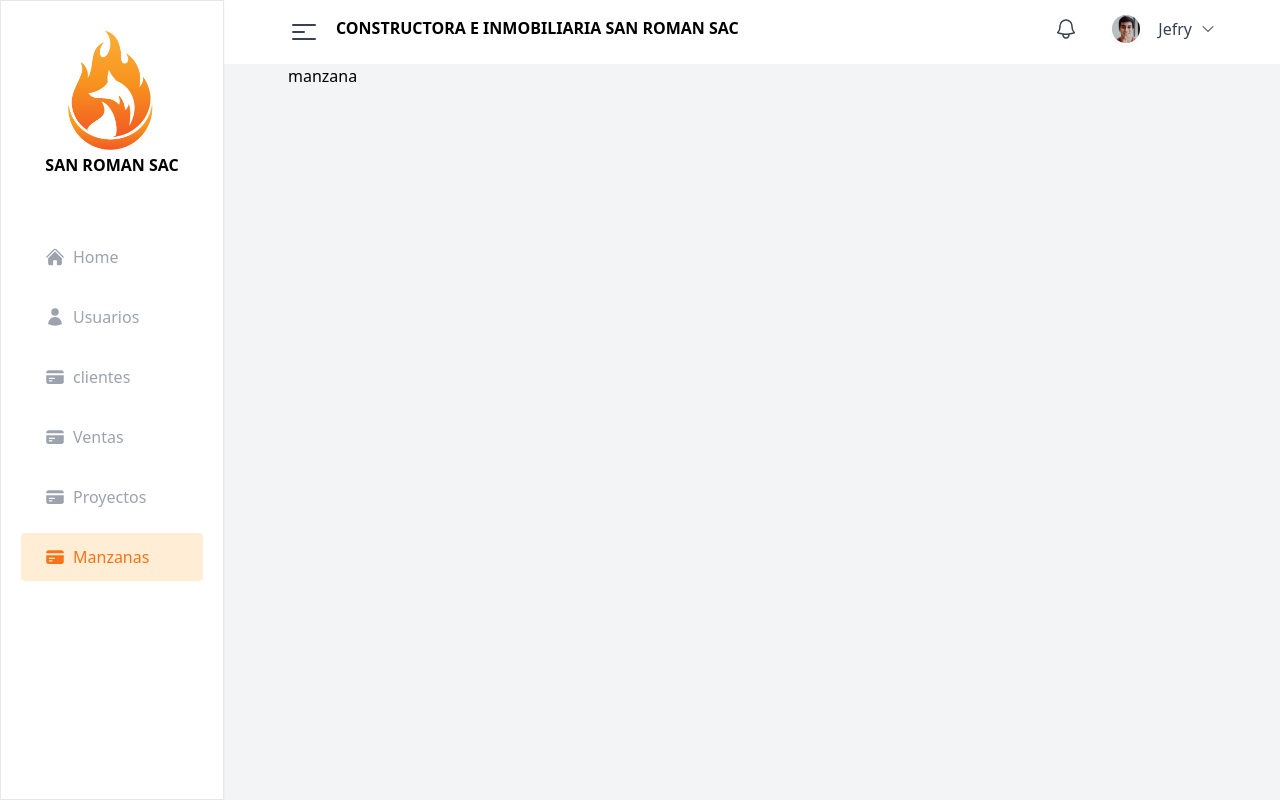
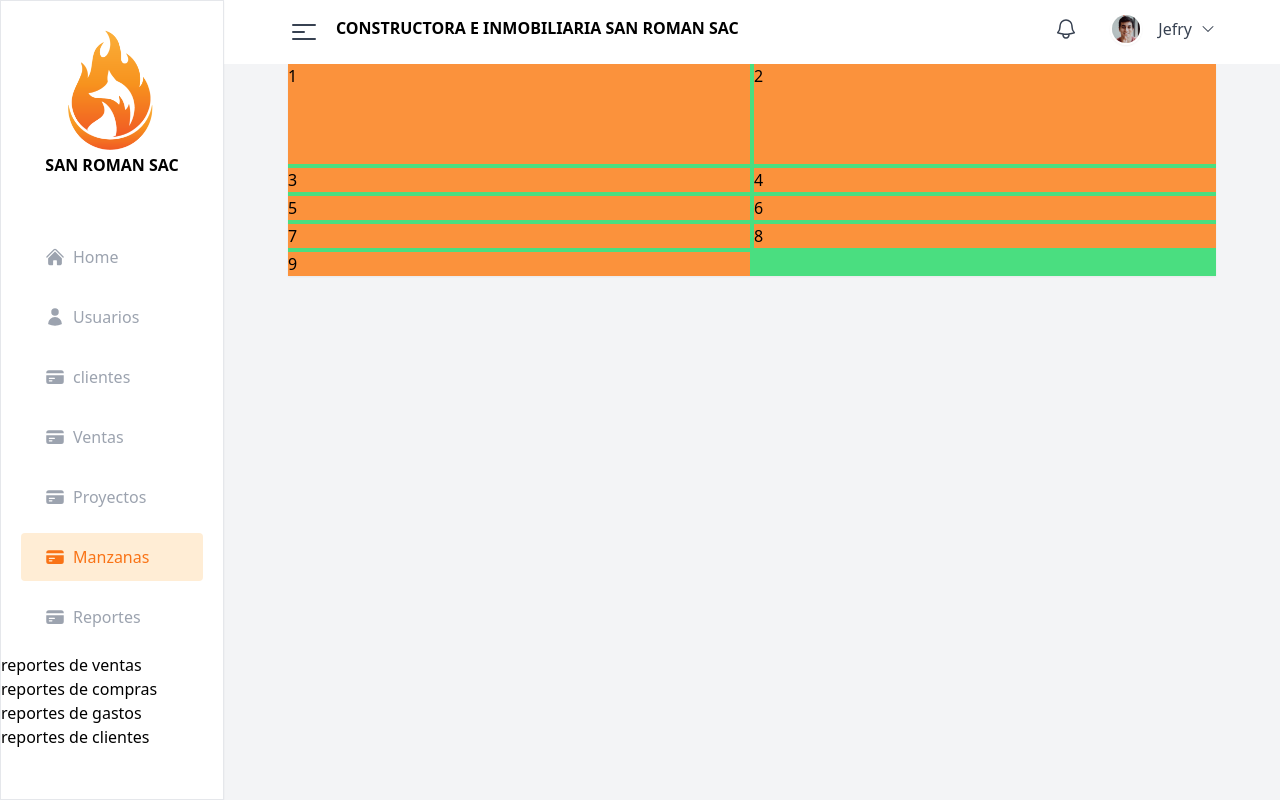
Before and after one commit to jefrydep/san_roman_app_front, a Next.js app: page /manzana in a window 1280 px wide. Built offline with nearby package versions, Linux system fonts and the light colour scheme.

Commit message:
adding more changes

```diff
--- a/components/SideBar.tsx
+++ b/components/SideBar.tsx
@@ -3,7 +3,7 @@ import Link from "next/link";
 import { HomeIcon, CreditCardIcon, UserIcon } from "@heroicons/react/24/solid";
 import { useRouter } from "next/router";
 
-const SideBar = forwardRef(({ showNav }:any, ref:any) => {
+const SideBar = forwardRef(({ showNav }: any, ref: any) => {
   const router = useRouter();
 
   return (
@@ -30,7 +30,6 @@ const SideBar = forwardRef(({ showNav }:any, ref:any) => {
           >
             <div className="mr-2">
               <HomeIcon className="h-5 w-5" />
-
             </div>
             <div>
               <p>Home</p>
@@ -79,7 +78,6 @@ const SideBar = forwardRef(({ showNav }:any, ref:any) => {
           >
             <div className="mr-2">
               <CreditCardIcon className="h-5 w-5" />
-
             </div>
             <div>
               <p>Ventas</p>
@@ -96,7 +94,6 @@ const SideBar = forwardRef(({ showNav }:any, ref:any) => {
           >
             <div className="mr-2">
               <CreditCardIcon className="h-5 w-5" />
-
             </div>
             <div>
               <p>Proyectos</p>
@@ -113,13 +110,36 @@ const SideBar = forwardRef(({ showNav }:any, ref:any) => {
           >
             <div className="mr-2">
               <CreditCardIcon className="h-5 w-5" />
-
             </div>
             <div>
               <p>Manzanas</p>
             </div>
           </div>
         </Link>
+        <div>
+          <Link href="/reportes">
+            <div
+              className={`pl-6 py-3 mx-5 rounded text-center cursor-pointer mb-3 flex items-center transition-colors ${
+                router.pathname == "/reportes"
+                  ? "bg-orange-100 text-orange-500"
+                  : "text-gray-400 hover:bg-orange-100 hover:text-orange-500"
+              }`}
+            >
+              <div className="mr-2">
+                <CreditCardIcon className="h-5 w-5" />
+              </div>
+              <div>
+                <p>Reportes</p>
+              </div>
+            </div>
+          </Link>
+          <div className="grid">
+            <div>reportes de ventas</div>
+            <div>reportes de compras</div>
+            <div>reportes de gastos</div>
+            <div>reportes de clientes</div>
+          </div>
+        </div>
       </div>
     </div>
   );
--- a/pages/clientes.tsx
+++ b/pages/clientes.tsx
@@ -1,6 +1,7 @@
-import React from "react";
+import React, { useState } from "react";
 
 const clientes = () => {
+  const [showModal, setShowModal] = useState(false);
   return (
     <>
       <div className="  flex flex-col my-4 w-full bg-white rounded-2xl  ">
@@ -16,12 +17,67 @@ const clientes = () => {
           </div>
         </div>
         <div className="text-center">
-          <button className="bg-green-400 my-2 rounded-xl px-3 text-white">
+          <button
+            onClick={() => setShowModal(true)}
+            className="bg-green-400 my-2 rounded-xl px-3 text-white"
+          >
             Agregar
           </button>
         </div>
       </div>
+      {/* showed modal */}
 
+      {showModal ? (
+        <div className="mt-10 flex justify-center bg-gray-100 items-center flex-col  rounded-lg shadow-md h-auto p-2">
+          {/* <Image  width={100} height={100} objectFit="contain" /> */}
+          <div>
+            <form action="">
+              <div className="flex flex-row">
+                <input
+                  className="px-3 rounded-xl  mx-2 mt-3"
+                  type="text"
+                  placeholder="Name"
+                />
+                <input
+                  className="px-3 rounded-xl  mx-2 mt-3"
+                  type="text"
+                  placeholder="Name"
+                />
+              </div>
+
+              <div className="flex flex-row">
+                <input
+                  className="px-3 rounded-xl  mx-2 mt-3"
+                  type="text"
+                  placeholder="Name"
+                />
+                <input
+                  className="px-3 rounded-xl  mx-2 mt-3"
+                  type="text"
+                  placeholder="Name"
+                />
+              </div>
+            </form>
+          </div>
+          <div className="flex">
+            <button
+            className="my-5 mx-3 w-auto px-8 h-10 bg-blue-600 text-white rounded-md shadow hover:shadow-lg font-semibold"
+            onClick={() => setShowModal(false)}
+          >
+            Cancelar
+          </button>
+          <button
+            className="my-5 mx-3w-auto px-8 h-10 bg-blue-600 text-white rounded-md shadow hover:shadow-lg font-semibold"
+            onClick={() => setShowModal(false)}
+          >
+            Enviar
+          </button>
+
+          </div>
+        </div>
+      ) : null}
+
+      {/* showed modal */}
       <div className=" flex h-screen bg-white rounded-2xl flex-col">
         <div className="overflow-auto rounded-lg shadow hidden md:block">
           <table className="w-full">
@@ -78,7 +134,6 @@ const clientes = () => {
           </table>
         </div>
         <div className="grid grid-cols-1   md:hidden">
-
           <div className="bg-white my-2 p-2 rounded-lg shadow">
             <div className="flex flex-row justify-between space-x-2">
               <div>Order number</div>
@@ -119,9 +174,6 @@ const clientes = () => {
               </button>
             </div>
           </div>
-
-
-
         </div>
       </div>
     </>
--- a/pages/manzana.tsx
+++ b/pages/manzana.tsx
@@ -2,7 +2,21 @@ import React from 'react'
 
 const manzana = () => {
   return (
-    <div>manzana</div>
+    < >
+    <div className="grid grid-cols-prueba gap-1 shadow-sm  bg-green-400">
+<div className='bg-orange-400 h-[100px]'>1</div>
+<div className='bg-orange-400'>2</div>
+<div className='bg-orange-400'>3</div>
+<div className='bg-orange-400'>4</div>
+<div className='bg-orange-400'>5</div>
+<div className='bg-orange-400'>6</div>
+<div className='bg-orange-400'>7</div>
+<div className='bg-orange-400'>8</div>
+<div className='bg-orange-400'>9</div>
+
+    </div>
+
+    </ >
   )
 }
 
--- /dev/null
+++ b/pages/reportes.tsx
@@ -0,0 +1,9 @@
+import React from 'react'
+
+const reportes = () => {
+  return (
+    <div>reportes</div>
+  )
+}
+
+export default reportes
--- a/tailwind.config.js
+++ b/tailwind.config.js
@@ -12,6 +12,12 @@ module.exports = {
         'gradient-conic':
           'conic-gradient(from 180deg at 50% 50%, var(--tw-gradient-stops))',
       },
+      gridTemplateColumns: {
+        // Simple 16 column grid
+        'prueba': 'repeat(auto-fit, minmax(min(350px, 100%),1fr))',
+
+
+      }
     },
   },
   plugins: [],
```
Lines whose indentation alone changed are shown as unchanged.
